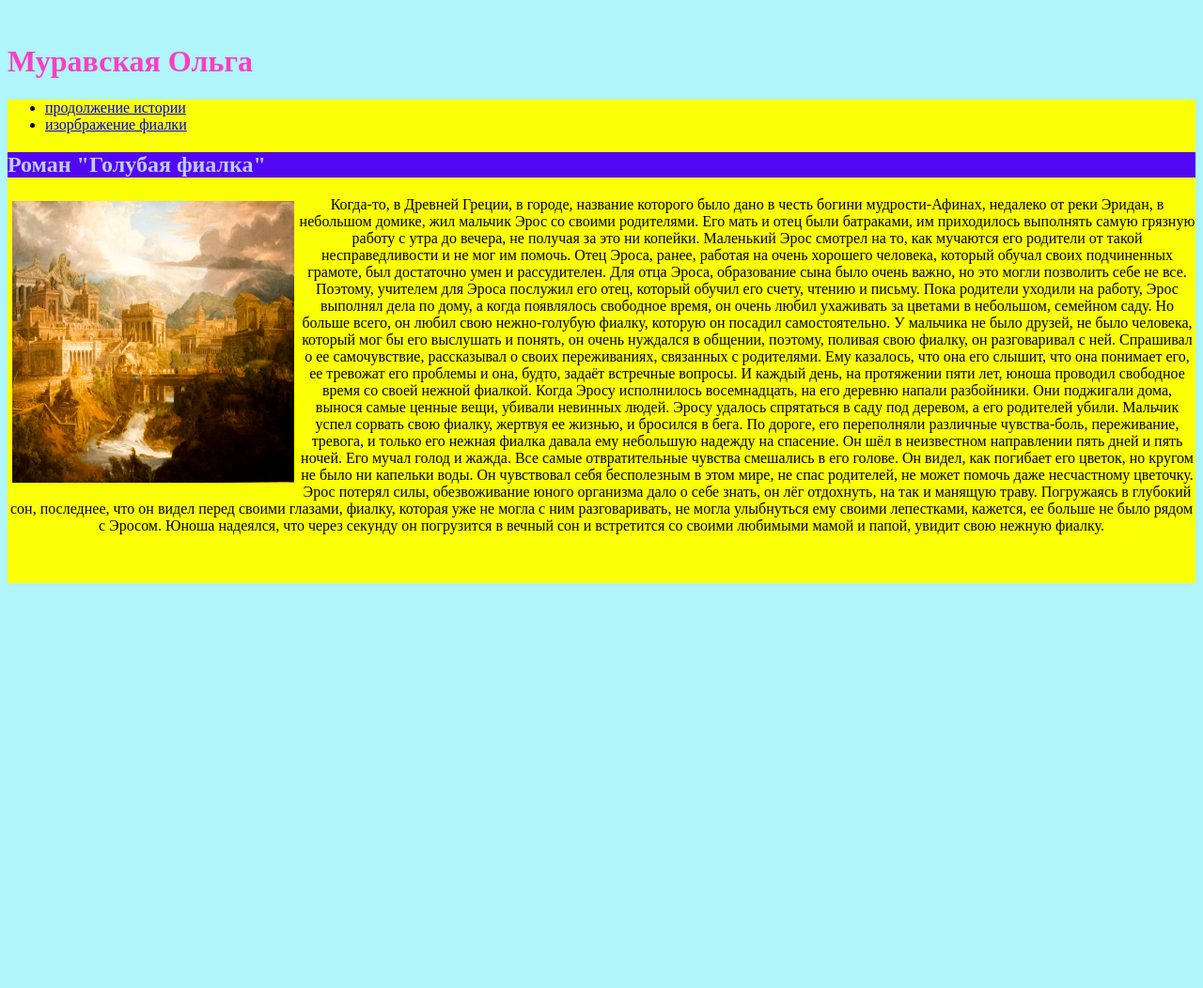
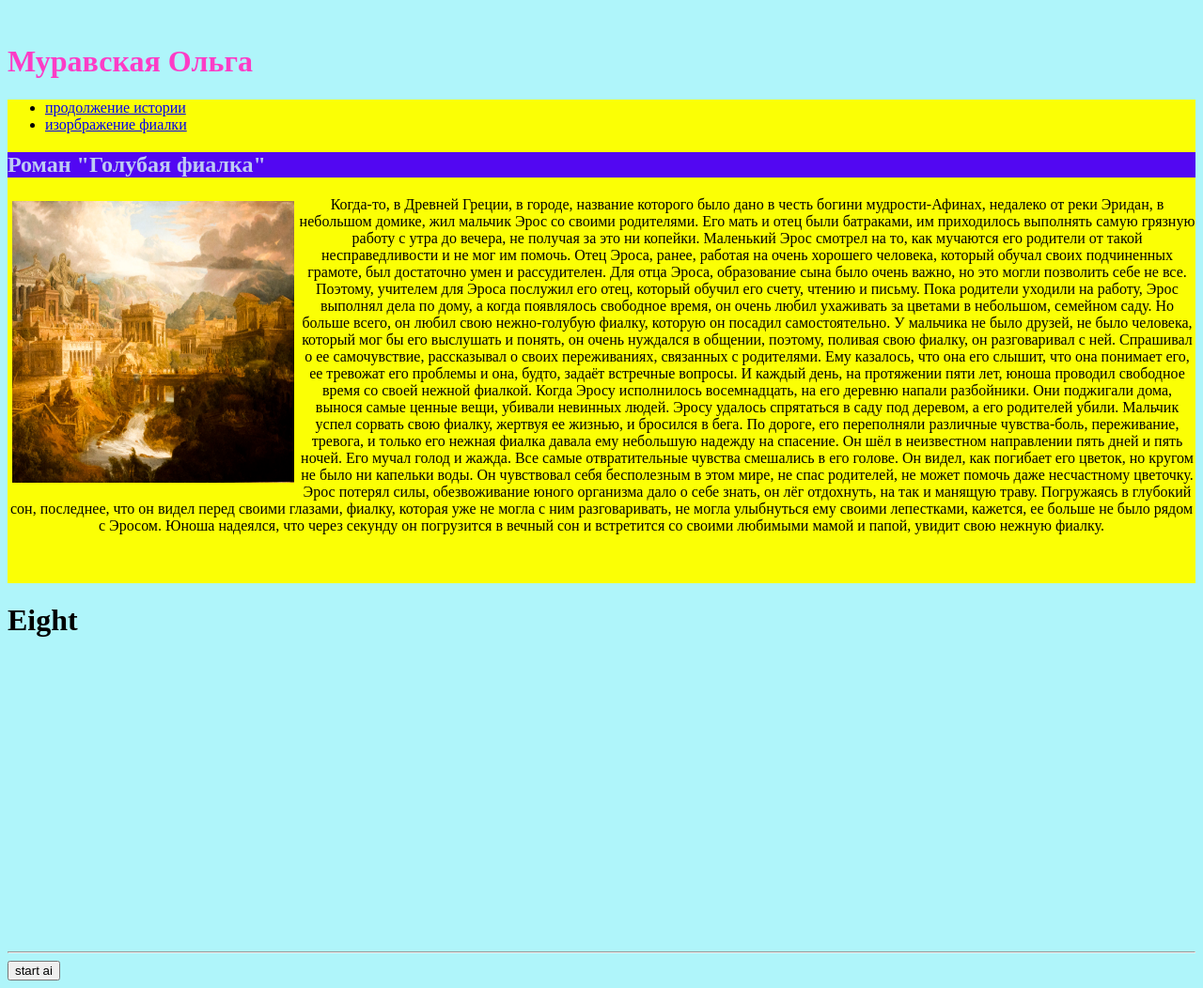
Before and after one commit to OlgaMurvskaya/OlgaMurvskaya.github.io, a plain HTML site: page index.html in a window 1280 px wide. Shown: the whole page at 94% size. Before the commit the page ends 800 px from the top, so only its background shows below. Drawn offline with Linux system fonts and the light colour scheme.

Commit message:
Update index.html

```diff
--- a/index.html
+++ b/index.html
@@ -68,5 +68,10 @@
 </a></p>
                         </form>
             </nav>
+<h1>Eight</h1>
+        <canvas id="canvas" width=300 height=300></canvas>
+        <hr>
+        <button id="btn_start_ai">start ai</button>
+        <script src="./js/main.js" type="module"></script>
             </body>
  </html>
```
